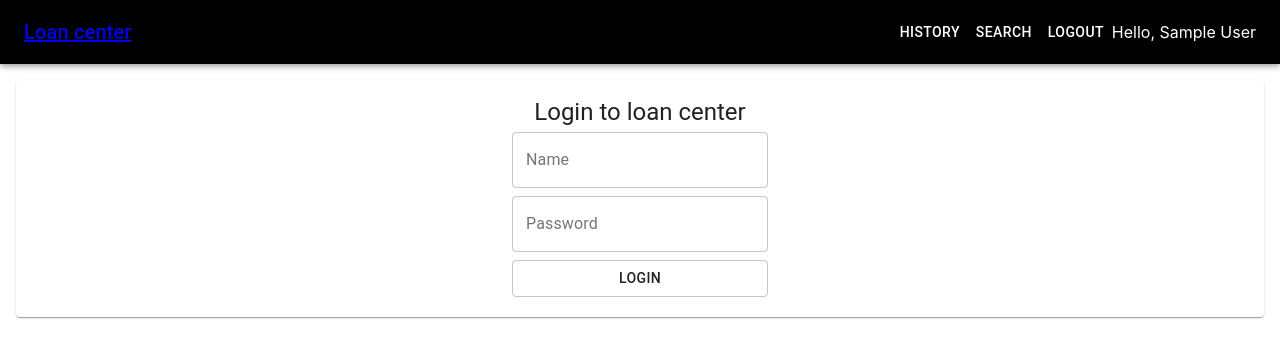
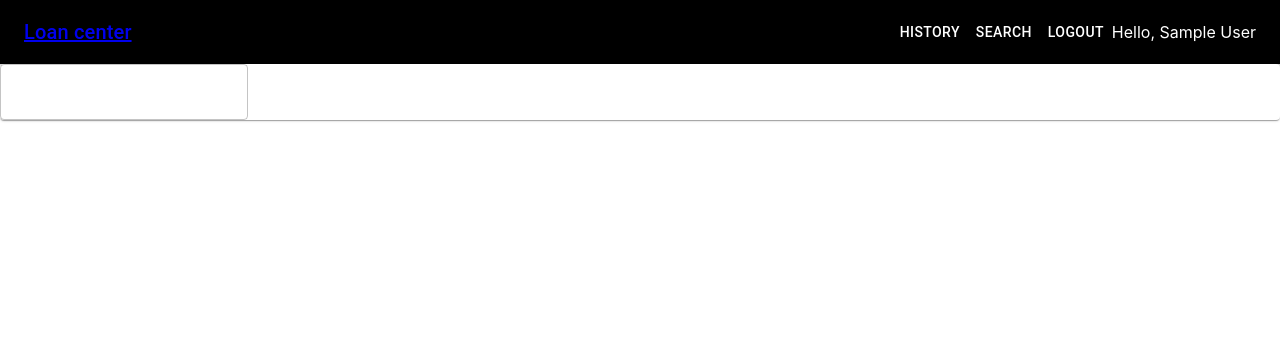
Before and after one commit to GregoryWasz/Loan-center-frontend, a React (Create React App) app: page /search in a window 1280 px wide. Before the commit this address led to /. Shown: the top 358 px of the page. Built offline with nearby package versions, Linux system fonts and the light colour scheme; sample sign-in values are in the browser's storage.

Commit message:
Added search feature

```diff
--- a/src/components/Search.jsx
+++ b/src/components/Search.jsx
@@ -1,16 +1,50 @@
-import React, { useEffect, useContext } from "react";
+import { Paper, TextField } from "@material-ui/core";
+import React, { useEffect, useState } from "react";
 import { useHistory } from "react-router-dom";
-import { UserContext } from "./UserContext";
+import axios from "../api/axios";
 
 export default function Search() {
   const history = useHistory();
-  const { isLoggedIn } = useContext(UserContext);
+  const [results, setResults] = useState([]);
+
+  async function handleSearch(e) {
+    e.preventDefault();
+    setResults([]);
+
+    await axios
+      .get("/search", {
+        params: {
+          product_name: e.target.value,
+        },
+      })
+      .then((response) => {
+        setResults(response.data.search);
+        console.log(response.data.search);
+      })
+      .catch();
+  }
 
   useEffect(() => {
-    if (!isLoggedIn) {
+    const token = localStorage.getItem("token");
+    if (!token) {
       history.push("/");
     }
-  }, [isLoggedIn, history]);
+  }, [history]);
 
-  return <div>TODO SEARCH</div>;
+  return (
+    <>
+      <Paper>
+        <TextField variant="outlined" onChange={handleSearch}></TextField>
+      </Paper>
+      {results.map((result) => {
+        const { category, product_id, product_name } = result;
+        return (
+          <Paper key={product_id}>
+            {category}
+            {product_name}
+          </Paper>
+        );
+      })}
+    </>
+  );
 }
```
